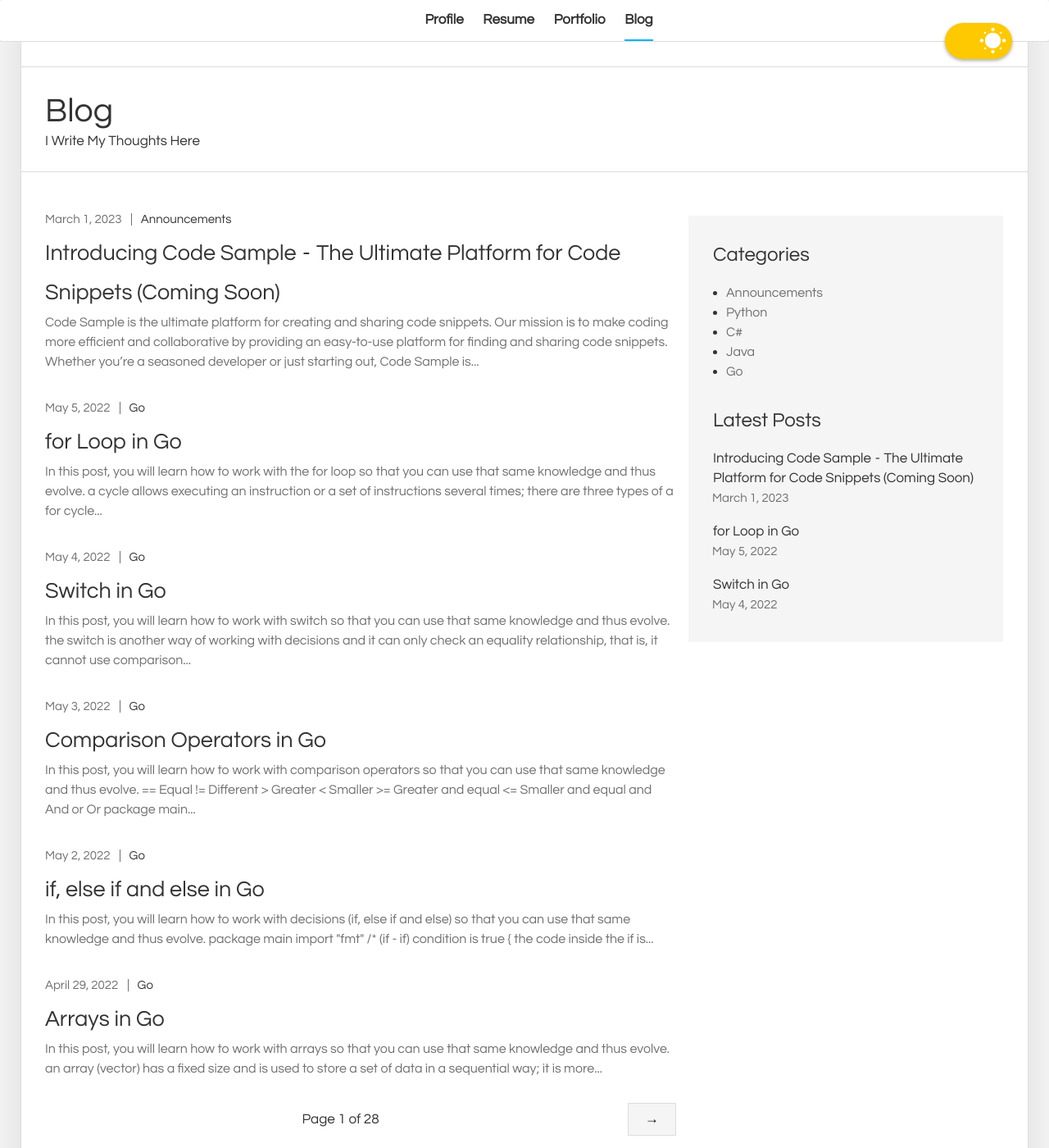
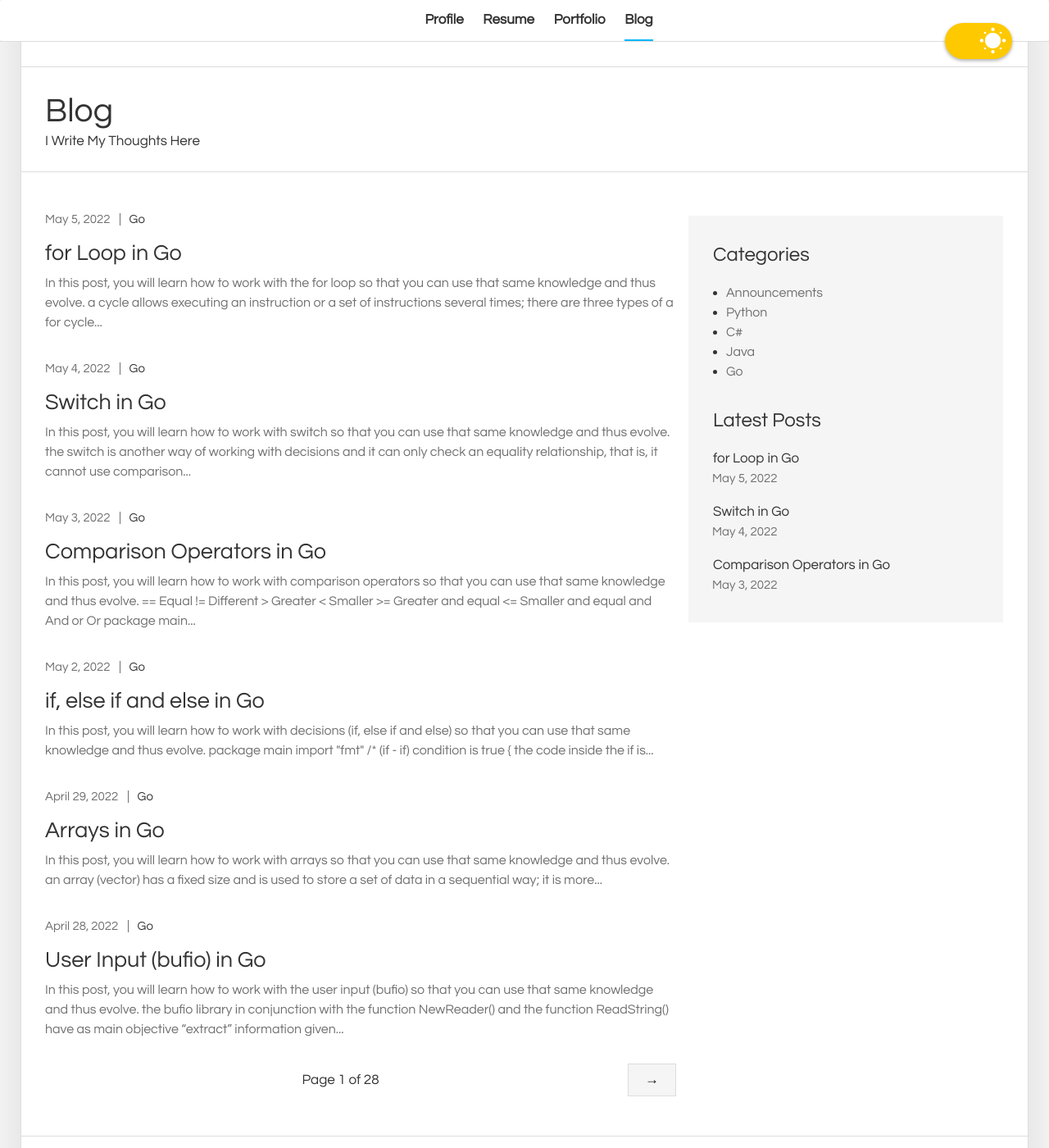
Before and after one commit to nelsonsilvadev/nelsonsilvadev.github.io, a Jekyll site: the page built from blog/index.html, in a window 1280 px wide and 1400 px high, scrolled down 355 px. Shown: the whole window at 82% size. Built offline with Jekyll 4.4.1, drawn with Linux system fonts in a browser that asks for light colours; nearby versions of some CDN libraries; library files that are not in the unit come from our copies; the list of posts is cut into pages by our own code; comment, search, counter and statistics services are not loaded.

Commit message:
Remove Code Sample content (temporarily)

```diff
--- a/_posts/2023-03-01-introducing-code-sample.md
+++ /dev/null
@@ -1,43 +0,0 @@
----
-layout: post
-excerpt: Blog
-title: 'Introducing Code Sample  -  The Ultimate Platform for Code Snippets (Coming Soon)'
-description: 'A place to find code snippets, share and improve your programming skills.'
-keywords: 'code sample, code snippet, code snippets, code, sample, snippet, snippets, programming, sharing, developer, technology, community'
-date: 2023-03-01
-categories: [Announcements]
----
-
-**[Code Sample](https://codesample.io/)** is the ultimate platform for creating and sharing code snippets. Our mission is to make coding more efficient and collaborative by providing an easy-to-use platform for finding and sharing code snippets. Whether you're a seasoned developer or just starting out, Code Sample is the go-to destination for finding and sharing code snippets in a streamlined and user-friendly way.
-
-At Code Sample, we understand that finding the right code snippet can be a hassle. That's why we've created a platform that makes it easy to quickly search for and find the code you need, add your own code snippets, and even tag them for easy searching. Our platform is designed to be intuitive and user-friendly, with a focus on collaboration and teamwork.
-
-We're excited to offer a range of features that make Code Sample the ultimate platform for code snippet sharing. Here are just a few of the features you can expect to find on our platform:
-
-- **Code Snippet Library:** Find the code snippets you need with our comprehensive code snippet library. Search for code snippets based on programming languages, or tags and submit your own code snippets for others to use and build upon.
-- **Code Snippet Editor:** A code editor that allows users to write code snippets directly on the platform. The editor supports multiple programming languages and has various tools to make coding easier and more efficient.
-- **Profile Pages:** Showcase your code snippets, skills, and expertise with your own personal profile page. Connect with others in the coding community by following coders, liking and commenting on code snippets, and more.
-- **Social Features:** Build relationships and connect with other coders using our social features. Follow, message, and receive notifications from other users. Collaborate and grow together in the coding community.
-- **Syntax Highlighting:** Read and understand code snippets more easily with our code syntax highlighting feature. Automatically highlight the syntax of various programming languages for better readability and understanding.
-- **Code Search and Filtering:** Effortlessly find the code snippets you're looking for with our powerful search and filtering system. Search and filter based on language, tags, and other parameters. Get relevant results in realtime.
-- **Bookmarking:** Bookmark and save your favorite code snippets for quick access with our code bookmarking and favorite system. Keep track of your most important code snippets.
-- **Achievements:** Get recognized for your contributions with our code snippet achievements feature. Earn rewards for creating code snippets and receiving ratings. Enjoy a sense of achievement and continue contributing to the platform.
-- **Ranking:** Gain valuable insights into the performance of your code snippets with our analytics and metrics. Track key metrics such as code views, and ratings, and gain a deeper understanding of how your code snippets are being used and received.
-
-One of the unique features of Code Sample is our commitment to keeping our platform open and accessible to everyone. We're launching with a completely free version of our platform that provides all of the basic features, with no limits on the number of code snippets you can create or share. In the future, we plan to introduce premium features that will offer even more functionality and capabilities.
-
-We're excited to bring our platform to the world and help make coding a more efficient and collaborative experience. **Be sure to add your email to our [landing page](https://codesample.io/) to be the first to know when we launch.** Stay tuned for more updates and features as we continue to develop and improve Code Sample.
-
-**Website:** [codesample.io](https://codesample.io/)
-
-**GitHub:** [github.com/codesample-io](https://github.com/codesample-io/)
-
-**LinkedIn:** [linkedin.com/company/codesample-io](https://www.linkedin.com/company/codesample-io/)
-
-**Instagram:** [instagram.com/codesampleio](https://www.instagram.com/codesampleio/)
-
-**Facebook:** [facebook.com/codesample.io](https://www.facebook.com/codesample.io/)
-
-**Medium:** [medium.com/@codesample.io/introducing-code-sample](https://medium.com/@codesample.io/introducing-code-sample-b421ffaf44a6)
-
-### _Happy coding!_
--- a/portfolio.html
+++ b/portfolio.html
@@ -22,109 +22,6 @@
       <div class="row padding-bottom">
         <div class="portfolio">
           <div id="portfolio-grid">
-            <div
-              class="mix col-xs-6 col-sm-4 col-lg-3 portfolio-item category-1"
-              data-value="1"
-            >
-              <div class="within">
-                <picture>
-                  <source
-                    srcset="{{ '/assets/img/portfolio/code-sample/logo.webp' | prepend: site.baseurl | prepend: site.url }}"
-                    type="image/webp"
-                  />
-
-                  <img
-                    src="{{
-                    '/assets/img/portfolio/code-sample/logo.png'
-                      | prepend: site.baseurl
-                      | prepend: site.url
-                  }}"
-                    alt="Code Sample's Logo"
-                    width="268"
-                    height="268"
-                  />
-                </picture>
-
-                <div class="port-item-cont">
-                  <h3 class="title">Code Sample</h3>
-                  <h4 class="desc">Coding Platform</h4>
-
-                  <a
-                    class="fancybox popup-content view-work"
-                    href="#work-0"
-                    rel="mygallery"
-                    >Read More</a
-                  >
-                </div>
-
-                <div class="hidden">
-                  <div class="podrt-desc" id="work-0">
-                    <div class="modal-box-content">
-                      <picture>
-                        <source
-                          srcset="{{ '/assets/img/portfolio/code-sample/cover.webp' | prepend: site.baseurl | prepend: site.url }}"
-                          type="image/webp"
-                        />
-
-                        <img
-                          src="{{
-                          '/assets/img/portfolio/code-sample/cover.png'
-                            | prepend: site.baseurl
-                            | prepend: site.url
-                        }}"
-                          alt="Code Sample's Cover"
-                          width="768"
-                          height="266"
-                        />
-                      </picture>
-
-                      <div class="text">
-                        <p class="title">Code Sample</p>
-
-                        <table>
-                          <tr>
-                            <td class="font-weight-m width-td">Started</td>
-                            <td>March, 2023</td>
-                          </tr>
-
-                          <tr>
-                            <td class="font-weight-m">Finished</td>
-                            <td>Present</td>
-                          </tr>
-
-                          <tr>
-                            <td class="font-weight-m width-td">Description</td>
-                            <td>
-                              Discover a place where coders come together to
-                              find code snippets, share their skills, and
-                              improve their programming abilities. With a wealth
-                              of resources and a supportive community, you'll
-                              have everything you need to grow and succeed.
-                            </td>
-                          </tr>
-
-                          <tr>
-                            <td class="font-weight-m width-td">Technologies</td>
-                            <td>
-                              Next.js, React, TypeScript, MongoDB, Tailwind CSS,
-                              Git, HTML5, CSS3 and etc.
-                            </td>
-                          </tr>
-                        </table>
-
-                        <a
-                          href="https://codesample.io/"
-                          target="_blank"
-                          class="btn btn-color"
-                          >Website</a
-                        >
-                      </div>
-                    </div>
-                  </div>
-                </div>
-              </div>
-            </div>
-
             <div
               class="mix col-xs-6 col-sm-4 col-lg-3 portfolio-item category-1"
               data-value="1"
--- a/resume.html
+++ b/resume.html
@@ -51,38 +51,6 @@
                   An easy-to-use web and mobile platform to empower relocation
                   service providers. Working with React, TypeScript, Redux,
                   Cypress, Ruby on Rails, PostgreSQL and Tailwind CSS.
-                </p>
-              </div>
-
-              <div class="item">
-                <table>
-                  <tr>
-                    <td class="font-weight-m width-td1">Company Name</td>
-                    <td>Code Sample</td>
-                  </tr>
-
-                  <tr>
-                    <td class="font-weight-m">Location</td>
-                    <td>Worldwide</td>
-                  </tr>
-
-                  <tr>
-                    <td class="font-weight-m">Period</td>
-                    <td>March, 2023 - Present</td>
-                  </tr>
-
-                  <tr>
-                    <td class="font-weight-m">Role</td>
-                    <td>Founder</td>
-                  </tr>
-                </table>
-
-                <p>
-                  Discover a place where coders come together to find code
-                  snippets, share their skills, and improve their programming
-                  abilities. With a wealth of resources and a supportive
-                  community, you'll have everything you need to grow and
-                  succeed.
                 </p>
               </div>
 
```
